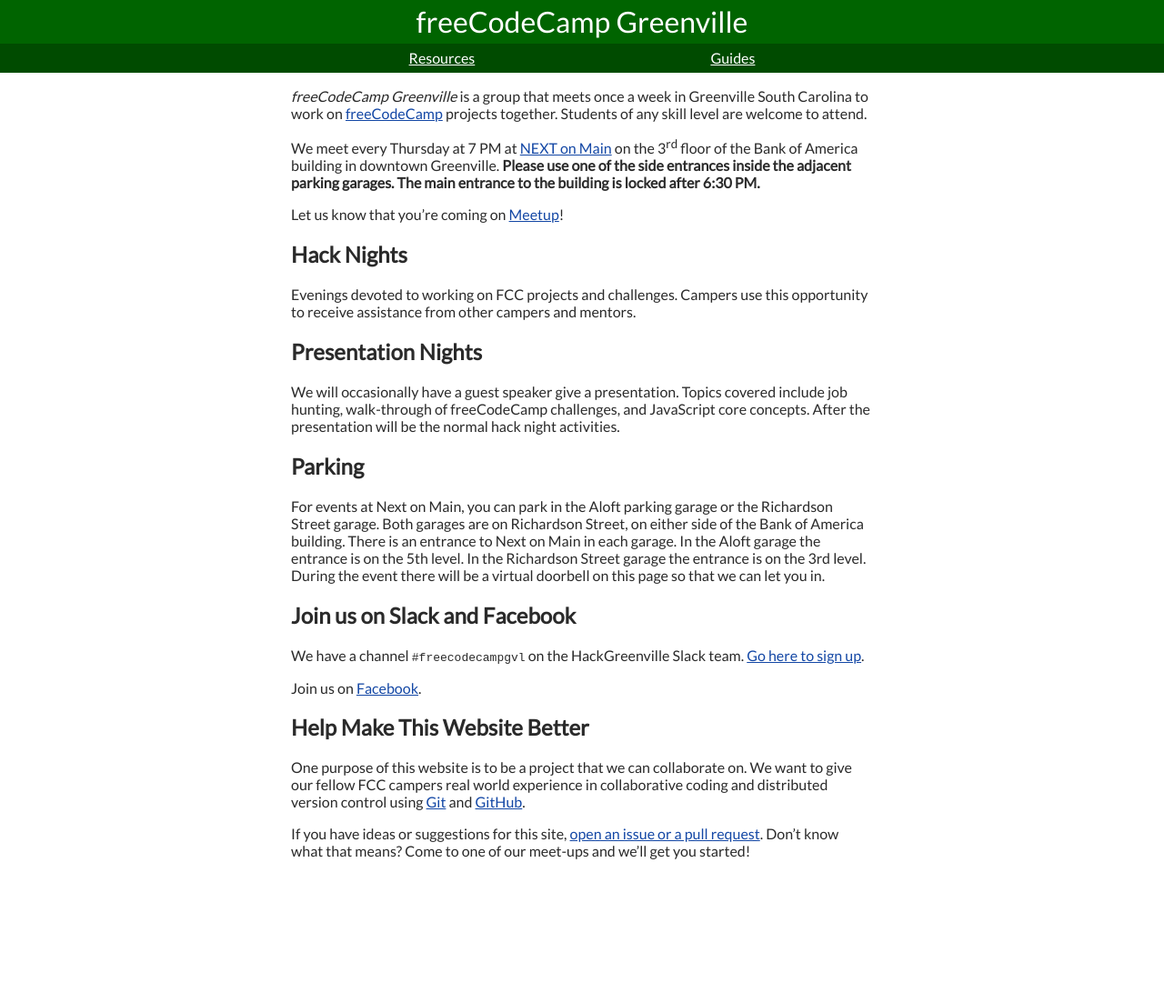
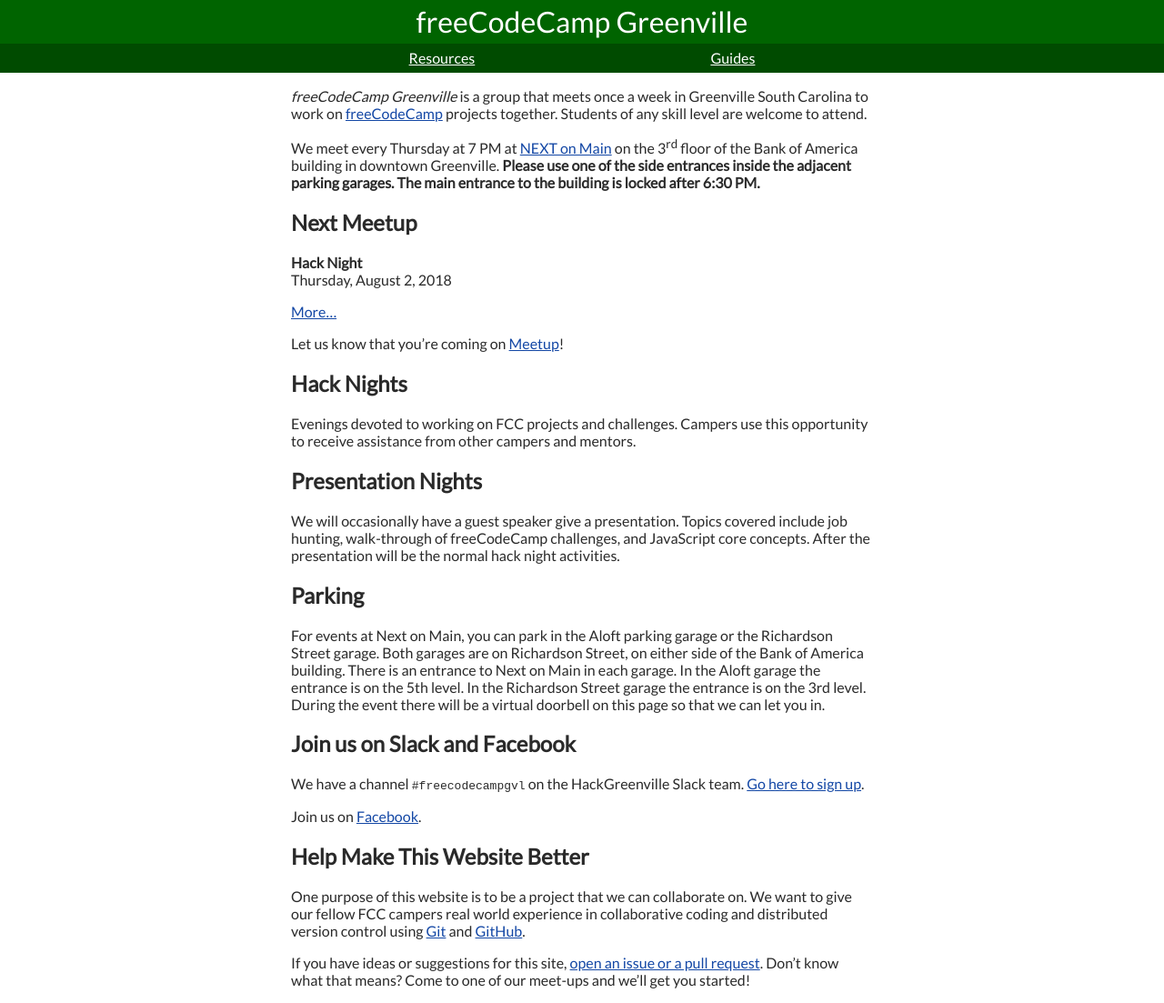
Before and after one commit to freecodecamp-greenville/fcc-greenville-www, a Jekyll site: the page built from index.md, in a window 1280 px wide and 1103 px high. Shown: the whole window at 91% size. Built offline with Jekyll 4.4.1, drawn with Linux system fonts in a browser that asks for light colours.

Commit message:
Add meetup dates to index

```diff
--- /dev/null
+++ b/_sass/meetups.sass
@@ -0,0 +1,5 @@
+.future-meetups
+    display: none
+
+.meetup
+    margin: 1em 0
--- a/css/styles.sass
+++ b/css/styles.sass
@@ -5,3 +5,4 @@
 @import typography
 @import doorbell
 @import components
+@import meetups
--- a/index.md
+++ b/index.md
@@ -14,6 +14,30 @@
 <div><button id="doorbell">Ring the Doorbell</button></div>
 
 <p id="doorbell-message"></p>
+
+## Next Meetup
+
+<div class="next-meetup">
+{% for meetup in site.data.upcoming limit:1 %}
+<div class="meetup">
+<strong>{{ meetup.name }}</strong>
+<br>
+{{ meetup.date | date: "%A, %B %e, %Y" }}
+</div>
+{% endfor %}
+</div>
+
+<a href="#" id="show-future-meetups">More...</a>
+
+<div class="future-meetups">
+{% for meetup in site.data.upcoming offset:1 %}
+<div class="meetup">
+<strong>{{ meetup.name }}</strong>
+<br>
+{{ meetup.date | date: "%A, %B %e, %Y" }}
+</div>
+{% endfor %}
+</div>
 
 Let us know that you're coming on
 [Meetup](https://www.meetup.com/Hack-Greenville/)!
```
Also changed, not shown: other parts of index.md (+8 -0 lines), _data/upcoming.yaml (added, +21 -0 lines).
